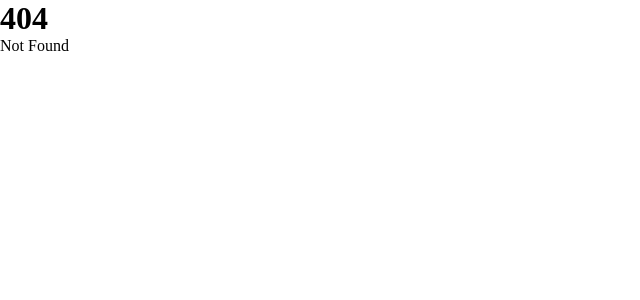
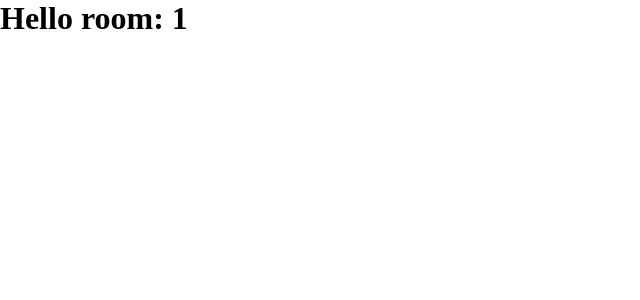
Before and after one commit to lmanzanero/classroom-madness, a SvelteKit app: page /room/1 in a window 1280 px wide. Before the commit this address had no page. Shown: the top 300 px of the page, without its empty margins (0-640 px from the left). Built offline with nearby package versions, Linux system fonts and the light colour scheme.

Commit message:
added room id with page params

```diff
--- /dev/null
+++ b/src/routes/room/[id]/+page.js
@@ -0,0 +1,7 @@
+// @ts-ignore
+export const load = async ({ url, params }) => {
+  return {
+    pageId: params.id,
+    pagePath: url.pathname
+  };
+};
--- /dev/null
+++ b/src/routes/room/[id]/+page.svelte
@@ -0,0 +1,8 @@
+<script lang="ts">
+  import type { PageData } from "./$types";
+
+  export let data: PageData;
+  console.log(data);
+</script>
+
+<h1>Hello room: {data.pageId}</h1>
```
